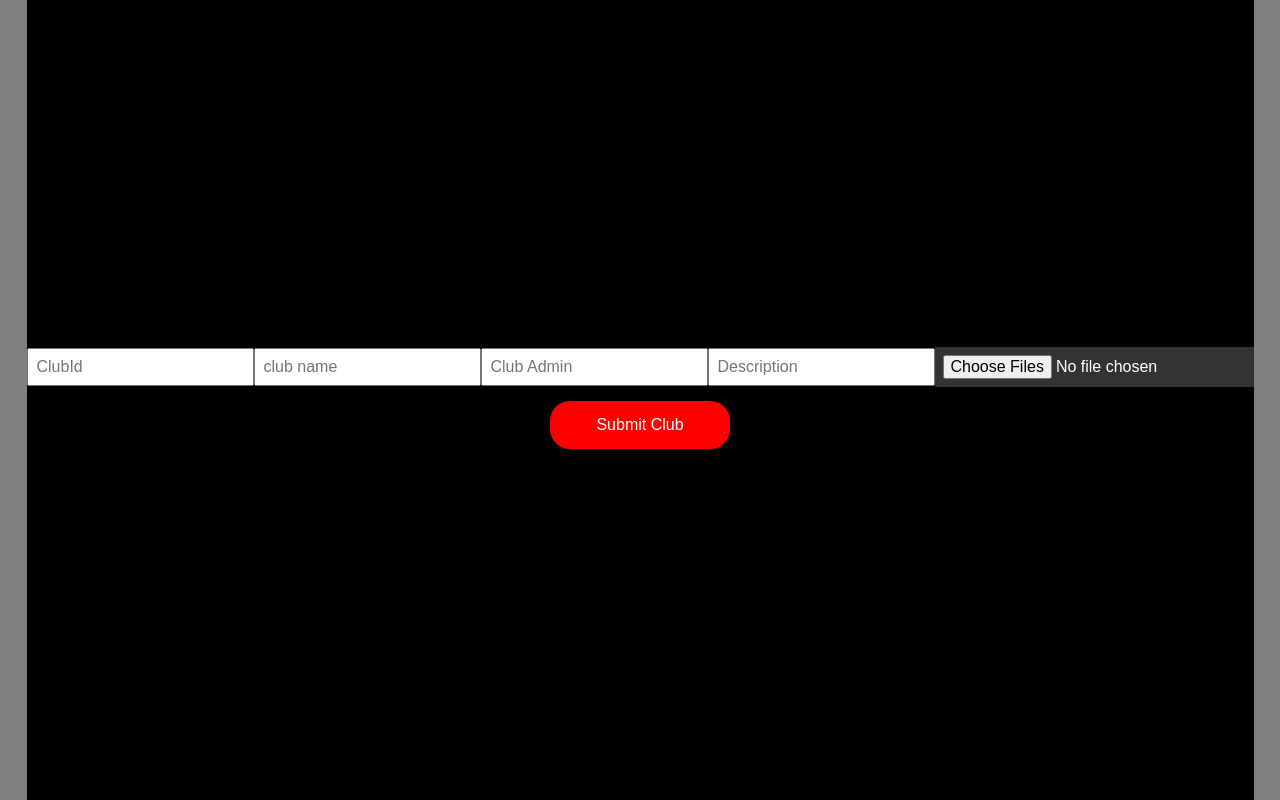
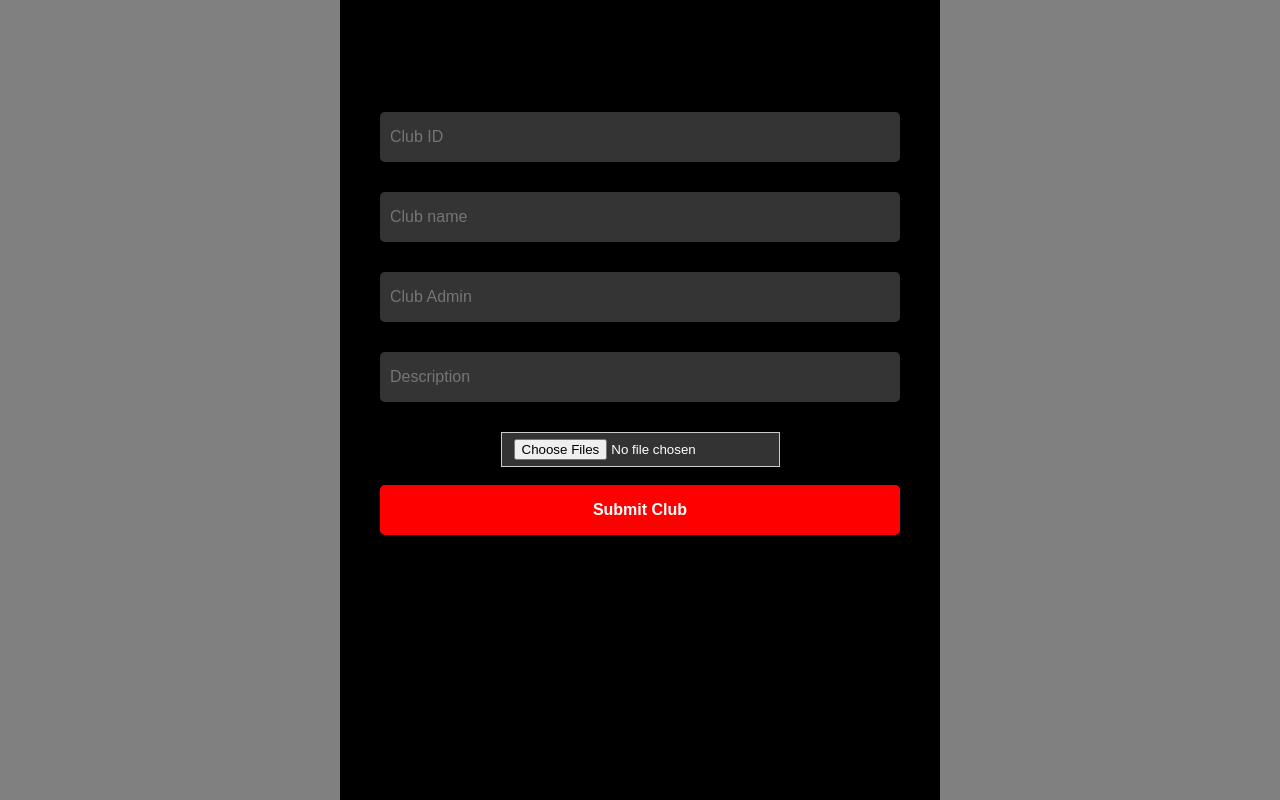
Before and after one commit to Gaurang-0204/College-collab, a React (Create React App) app in the folder my-app/: page /createclub in a window 1280 px wide. Built offline with nearby package versions, Linux system fonts and the light colour scheme.

Commit message:
event section

```diff
--- a/my-app/src/components/Club/Club.js
+++ b/my-app/src/components/Club/Club.js
@@ -29,7 +29,7 @@ const Club = () => {
     getClubList();
   }, []);
   return (
-    <div>
+    <div className='clubfirst'>
       {clublist.map((club) => (
         <div>
           <div>
@@ -43,7 +43,7 @@ const Club = () => {
 
         </div>
       ))}
-       <button className='btn-club'><Link to = '/createclub'>Create club</Link></button>
+       <button className='btn-primary'><Link to = '/createclub'>Create New Club</Link></button>
     </div>
   )
 }
--- a/my-app/src/components/Club/Createclub.js
+++ b/my-app/src/components/Club/Createclub.js
@@ -60,31 +60,40 @@ const Createclub = () => {
 
   return (
     <div className='vertical-container'>
-      <div>
+      <div className='clubtype'>
+        <div>
+        <br/>
+        <br/>
+        <br/>
+        <br/>
         <input
-          placeholder="ClubId"
+          placeholder="Club ID"
           type="number"
           value={ClubId}
           onChange={(e) => setClubId(e.target.value)}
-        />
+        /><br/>
         <input
-          placeholder="club name"
+          placeholder="Club name"
+          type="string"
           value={newclubName}
           onChange={(e) => setclubName(e.target.value)}
-        />
+        /><br/>
         <input
           placeholder="Club Admin"
+          type="string"
           value={clubAdmin}
           onChange={(e) => setclubAdmin(e.target.value)}
-        />
+        /><br/>
         <input
           placeholder="Description "
+          type="string"
           value={newdescription}
           onChange={(e) => setdescription(e.target.value)}
-        />
-        <input type="file" multiple onChange={(event) => setImageUpload(event.target.files)} />
-      </div>
-      <button onClick={onSubmitClub}>Submit Club</button>
+        /><br/>
+        <input type="file" className='file-input' multiple onChange={(event) => setImageUpload(event.target.files)} />
+      </div><br/>
+      <button className='btn-primary' onClick={onSubmitClub}>Submit Club</button>
+    </div>
     </div>
   );
 };
--- a/my-app/src/components/Events/Createevents.js
+++ b/my-app/src/components/Events/Createevents.js
@@ -49,38 +49,43 @@ const Createevents = () => {
 
 
   return (
-    <div>
-    <div>
+    <div className='vertical-container'>
+    <div className='clubtype'>
+      <div>
       <input
-        placeholder="club name"
-
+        placeholder="Event Name"
+        type='string'
         value={clubName}
         onChange={(e) => setclubName(e.target.value)}
       />
        <input
-        placeholder="event id"
+        placeholder="Event ID"
         type='number'
         value={EventId}
         onChange={(e) => setEventId(e.target.value)}
       />
       <input
         placeholder="Event name"
+        type='string'
         value={newEventName}
         onChange={(e) => setEventName(e.target.value)}
       />
       <input
         placeholder="Event Admin"
+        type='string'
         value={eventAdmin}
         onChange={(e) => seteventAdmin(e.target.value)}
       />
       <input
         placeholder="Description "
+        type='string'
         value={newdescription}
         onChange={(e) => setdescription(e.target.value)}
       />
-      <input type="file" onChange={(event) => setImageUpload(event.target.files[0])} />
+      <input type="file"  className='file-input' onChange={(event) => setImageUpload(event.target.files[0])} />
     </div>
-    <button onClick={onSubmitClub}>Submit Club</button>
+    <button className='btn-primary' onClick={onSubmitClub}>Submit Club</button>
+  </div>
   </div>
   )
 }
--- a/my-app/src/components/Events/Events.js
+++ b/my-app/src/components/Events/Events.js
@@ -50,7 +50,7 @@ const Events = () => {
 
         </div>
       ))}
-       <button className='btn-club'><Link to = '/createevents'>Create event</Link></button>
+       <button className='btn-primary'><Link to = '/createevents'>Create event</Link></button>
 
     </div>
   )
--- a/my-app/src/components/Login.css
+++ b/my-app/src/components/Login.css
@@ -175,7 +175,7 @@ img {
 
 .showcase {
 	width: 100%;
-	height: 100vh;
+	height: 110vh;
 	position: relative;
 
 }
@@ -199,7 +199,7 @@ img {
 	position: relative;
 	z-index: 2;
 	width: 450px;
-	height: 100vh;
+	height: 110vh;
 	background: rgb(0, 0, 0, 0.65);
 	margin: 0 auto;
 	display: flex;
@@ -462,9 +462,9 @@ footer {
     }
 }
 /*------------- club page -----------*/
-.btn-club{
-	background-color: #000;
-}
+
+
+
 /*----------- showclub page -------*/
 .clubimg {
 	border-radius: 8px;
@@ -475,7 +475,7 @@ footer {
 }
 /* Additional media queries for other screen sizes if needed */
 
-/* ------create club ---------*/
+/* ------create club -
 
 .vertical-container {
     display: flex;
@@ -506,9 +506,43 @@ footer {
     cursor: pointer;
 }
 
+*/
+.vertical-container{
+
+	width: 100%;
+	height: 100vh;
+	position: relative;
+	justify-content: center;
+	text-align: center;
+}
 
 
 
+input[type=number], input[type=string] {
+	margin-bottom: 30px;
+	width: 100%;
+	height: 50px;
+	border-radius: 5px;
+	border: none;
+	padding: 10px;
+	font-size: inherit;
+	background: #343434;
+	color: #fff;
+}
 
 
+.file-input{
+	border: 1px solid #ccc;
+    display: inline-block;
+    padding: 6px 12px;
+    cursor: pointer;
+}
+.clubtype{
+	padding: 40px;
+	display: inline-block;
+	width: 600px;
+	height: 100vh;
+	background-color: #000;
+}
+
 /* Your existing CSS code */
--- a/my-app/src/components/Signup.js
+++ b/my-app/src/components/Signup.js
@@ -100,10 +100,11 @@ export default function Signup() {
                 />
 
                 <input
-                type="file"
+                type="file"  className="file-input"
                 onChange={(event) => setImageUpload(event.target.files[0])}
                 />
-
+                <br/>
+                <br/>
                 <input
                   className="email"
                   type="email"
```
